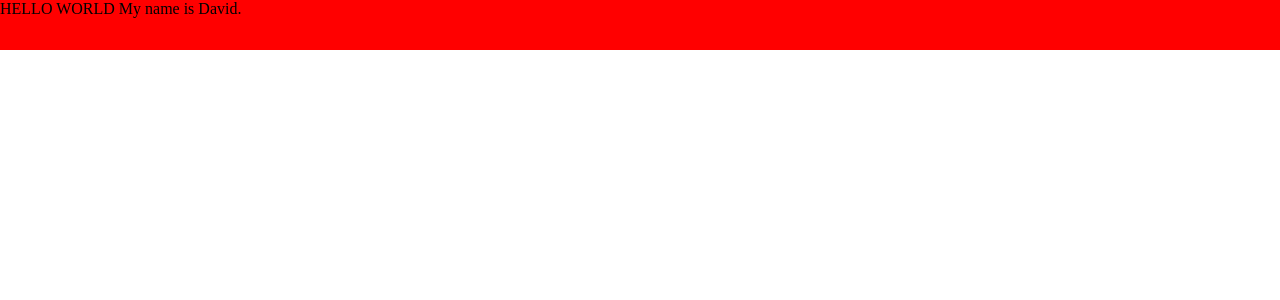
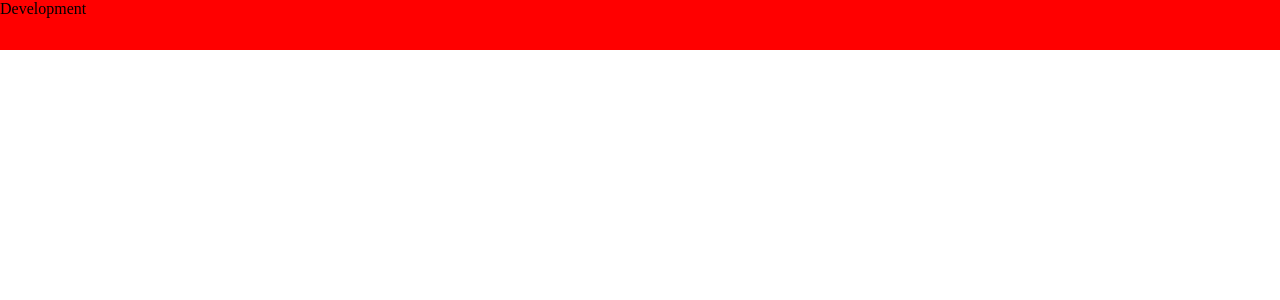
Before and after one commit to aspiredigitalus/proj_ADWebsite, an Angular app in the folder adwebsite/: page / in a window 1280 px wide. Shown: the top 300 px of the page. Built offline with nearby package versions, Linux system fonts and the light colour scheme.

Commit message:
small change

```diff
--- a/adwebsite/src/app/header/header.component.html
+++ b/adwebsite/src/app/header/header.component.html
@@ -1 +1 @@
-<div class="red_box">HELLO WORLD My name is David.</div>
+<div class="red_box">Development</div>
```
